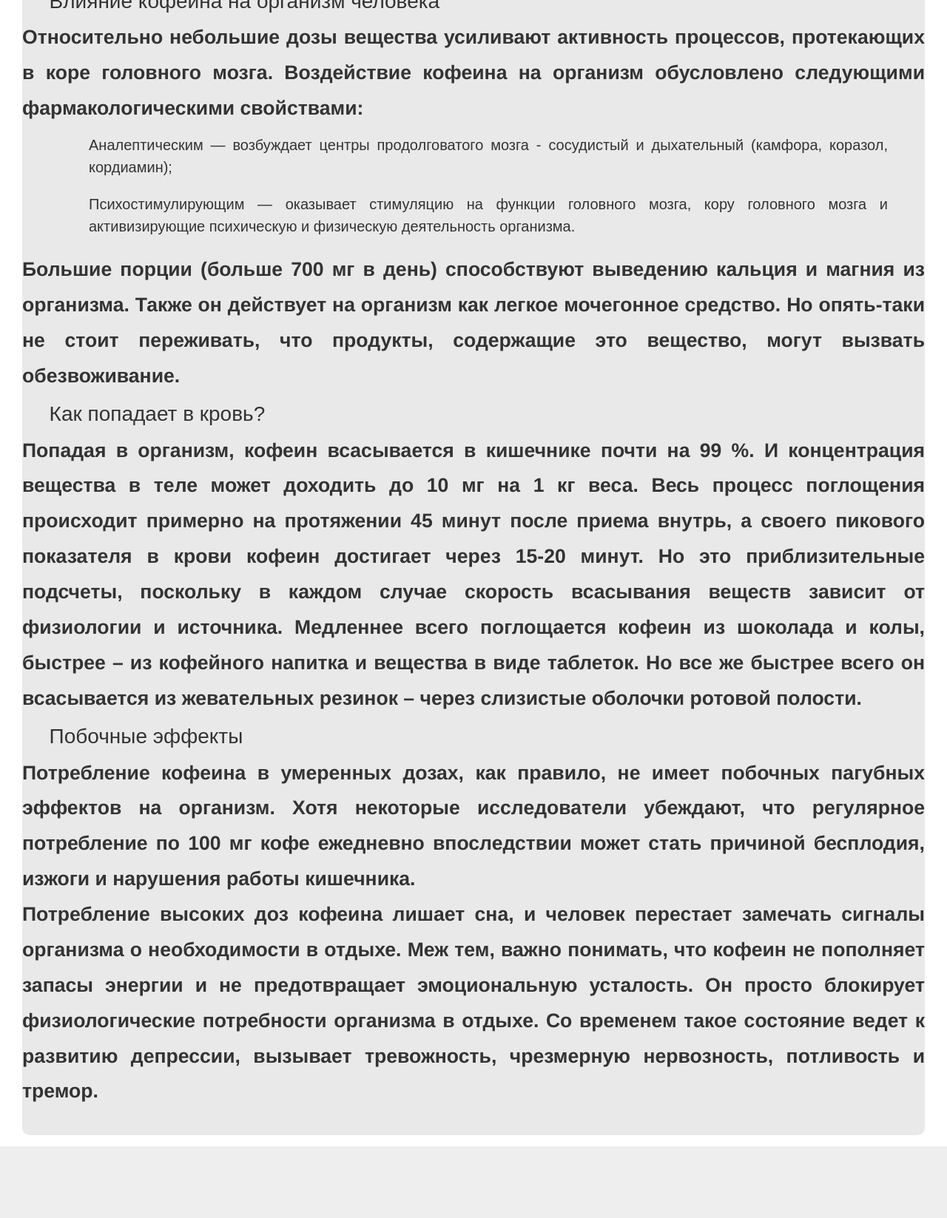
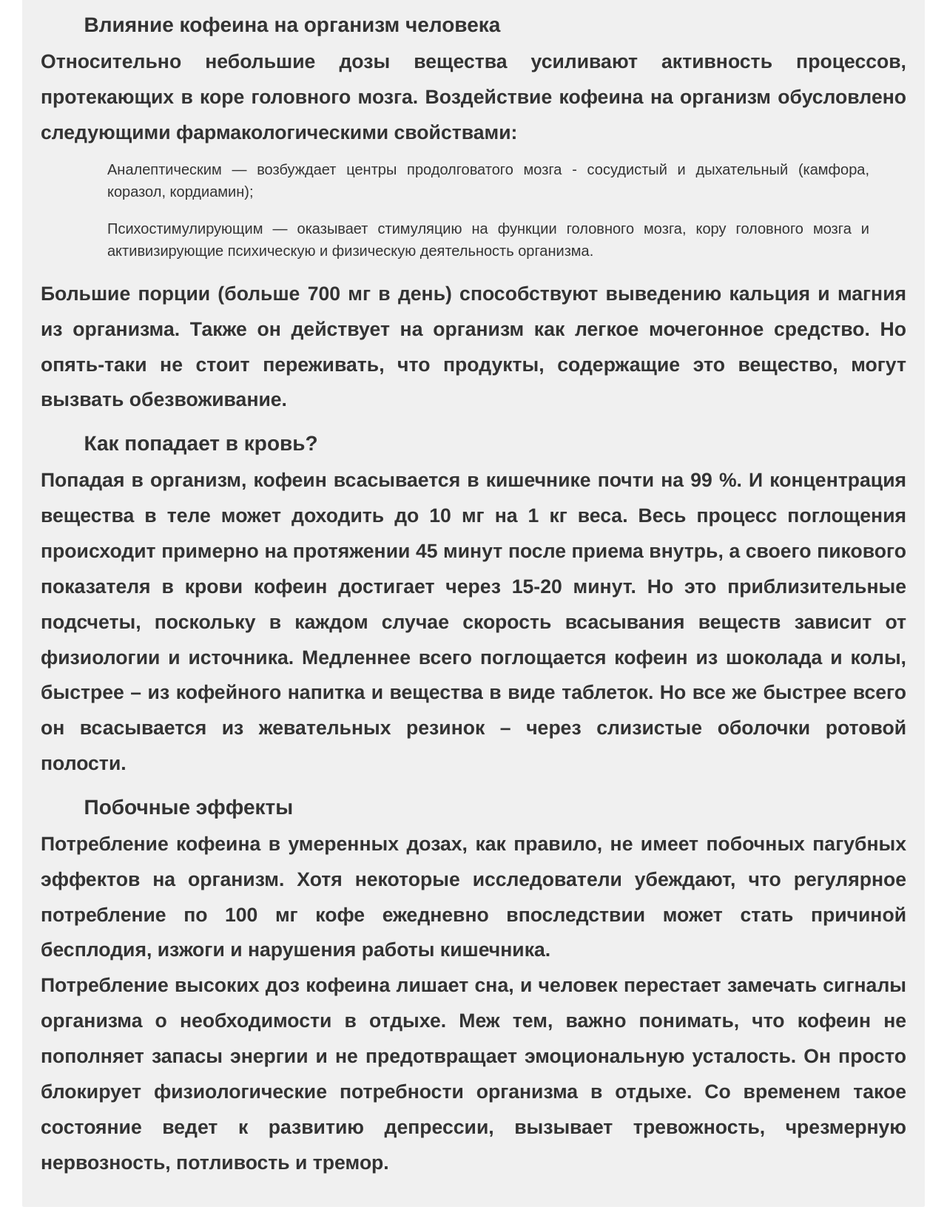
Before and after one commit to Moria-Mel/Caffeine, a Django app: page /caffeine/articles/1/ in a window 1280 px wide. Shown: the part 1132-2779 px from the top of the page at 74% size. Before the commit the page ends 2682 px from the top, so only its background shows below. Run offline with Django 3.2, Linux system fonts and the light colour scheme; data comes from the database, SQL or seed files in the repository; some libraries are stand-ins or nearby versions.

Commit message:
articles changed

```diff
--- a/caffeine/catalog/static/css/styles.css
+++ b/caffeine/catalog/static/css/styles.css
@@ -364,3 +364,10 @@ hr {
 .d {
     margin-right: 2%;
 }
+.articles__style {
+    font-weight: bold;
+    font: sans-serif;
+    font-size: 190%;
+    line-height: 180%;
+    text-align: justify;
+}
--- a/caffeine/templates/articles/articlecaffeine.html
+++ b/caffeine/templates/articles/articlecaffeine.html
@@ -1,38 +1,38 @@
 {% extends "base_generic.html" %}
 {% block title %}<title>Кофеин?</title>{% endblock %}
 {% block content %}
-<div class="articles">
+<div class="style">
 <h1 class="h1_class">Кофеин?</h1>
 
 <hr>
 
 <div>
-<h2 class="h2_class">Что это такое и с чем его едят. В чем его смысл.</h2>
+<h2 class="letters_sb">Что это такое и с чем его едят. В чем его смысл.</h2>
 </div>
 
 <div>
-<p class="body_class">Кофеин — это растительный алкалоид, натуральный стимулятор, содержащийся в некоторых продуктах питания и напитках. Основным источником считаются кофейные зерна, какао-бобы, листья китайского чая.
+<p class="articles__style">Кофеин — это растительный алкалоид, натуральный стимулятор, содержащийся в некоторых продуктах питания и напитках. Основным источником считаются кофейные зерна, какао-бобы, листья китайского чая.
 Экстрагированный алкалоид имеет вид белых или слегка прозрачных кристаллов с горьковатым привкусом, без запаха. Широко применяется в медицине, входя в состав препаратов для купирования головной боли, мигрени, дневной сонливости. Инъекционная форма является частью арсенала реаниматологических отделений как стимулятор сердечной и дыхательной деятельности.
 Среднестатистический объем наших чашек – примерно 200-250 мл. Разовая доза кофеина в ней может превышать 100 мг с приемом утренней порции напитка, что может привести к появлению различных симптомов. Например, тремор конечностей, спазм сосудов тошнота и т.д.</p>
 <p align="center"><img src="https://cdn.pixabay.com/photo/2019/11/28/14/31/caffeine-4659320_1280.png" width="350" height="300" alt="caffeine"></p>
 </div>
 
 <div>
-<h2 class="h2_class">Влияние кофеина на организм человека</h2>
-<p class="body_class">Относительно небольшие дозы вещества усиливают активность процессов, протекающих в коре головного мозга. Воздействие кофеина на организм обусловлено следующими фармакологическими свойствами:</p>
+<h2 class="r letters_sb">Влияние кофеина на организм человека</h2>
+<p class="articles__style">Относительно небольшие дозы вещества усиливают активность процессов, протекающих в коре головного мозга. Воздействие кофеина на организм обусловлено следующими фармакологическими свойствами:</p>
 <dl class="dl_class">Аналептическим — возбуждает центры продолговатого мозга - сосудистый и дыхательный (камфора, коразол, кордиамин);</dl>
 <dl class="dl_class">Психостимулирующим — оказывает стимуляцию на функции головного мозга, кору головного мозга и активизирующие психическую и физическую деятельность организма.</dl>
-<p class="body_class">Большие порции (больше 700 мг в день) способствуют выведению кальция и магния из организма. Также он действует на организм как легкое мочегонное средство. Но опять-таки не стоит переживать, что продукты, содержащие это вещество, могут вызвать обезвоживание.</p>
+<p class="articles__style">Большие порции (больше 700 мг в день) способствуют выведению кальция и магния из организма. Также он действует на организм как легкое мочегонное средство. Но опять-таки не стоит переживать, что продукты, содержащие это вещество, могут вызвать обезвоживание.</p>
 </div>
 
 <div>
-<h2 class="h2_class">Как попадает в кровь?</h2>
-<p class="body_class">Попадая в организм, кофеин всасывается в кишечнике почти на 99 %. И концентрация вещества в теле может доходить до 10 мг на 1 кг веса. Весь процесс поглощения происходит примерно на протяжении 45 минут после приема внутрь, а своего пикового показателя в крови кофеин достигает через 15-20 минут. Но это приблизительные подсчеты, поскольку в каждом случае скорость всасывания веществ зависит от физиологии и источника. Медленнее всего поглощается кофеин из шоколада и колы, быстрее – из кофейного напитка и вещества в виде таблеток. Но все же быстрее всего он всасывается из жевательных резинок – через слизистые оболочки ротовой полости.</p>
+<h2 class="r letters_sb">Как попадает в кровь?</h2>
+<p class="articles__style">Попадая в организм, кофеин всасывается в кишечнике почти на 99 %. И концентрация вещества в теле может доходить до 10 мг на 1 кг веса. Весь процесс поглощения происходит примерно на протяжении 45 минут после приема внутрь, а своего пикового показателя в крови кофеин достигает через 15-20 минут. Но это приблизительные подсчеты, поскольку в каждом случае скорость всасывания веществ зависит от физиологии и источника. Медленнее всего поглощается кофеин из шоколада и колы, быстрее – из кофейного напитка и вещества в виде таблеток. Но все же быстрее всего он всасывается из жевательных резинок – через слизистые оболочки ротовой полости.</p>
 </div>
 
 <div>
-<h2 class="h2_class">Побочные эффекты</h2>
-<p class="body_class">Потребление кофеина в умеренных дозах, как правило, не имеет побочных пагубных эффектов на организм. Хотя некоторые исследователи убеждают, что регулярное потребление по 100 мг кофе ежедневно впоследствии может стать причиной бесплодия, изжоги и нарушения работы кишечника. <br> Потребление высоких доз кофеина лишает сна, и человек перестает замечать сигналы организма о необходимости в отдыхе. Меж тем, важно понимать, что кофеин не пополняет запасы энергии и не предотвращает эмоциональную усталость. Он просто блокирует физиологические потребности организма в отдыхе. Со временем такое состояние ведет к развитию депрессии, вызывает тревожность, чрезмерную нервозность, потливость и тремор.</p>
+<h2 class="r letters_sb">Побочные эффекты</h2>
+<p class="articles__style">Потребление кофеина в умеренных дозах, как правило, не имеет побочных пагубных эффектов на организм. Хотя некоторые исследователи убеждают, что регулярное потребление по 100 мг кофе ежедневно впоследствии может стать причиной бесплодия, изжоги и нарушения работы кишечника. <br> Потребление высоких доз кофеина лишает сна, и человек перестает замечать сигналы организма о необходимости в отдыхе. Меж тем, важно понимать, что кофеин не пополняет запасы энергии и не предотвращает эмоциональную усталость. Он просто блокирует физиологические потребности организма в отдыхе. Со временем такое состояние ведет к развитию депрессии, вызывает тревожность, чрезмерную нервозность, потливость и тремор.</p>
 </div>
 </div>
 
```
